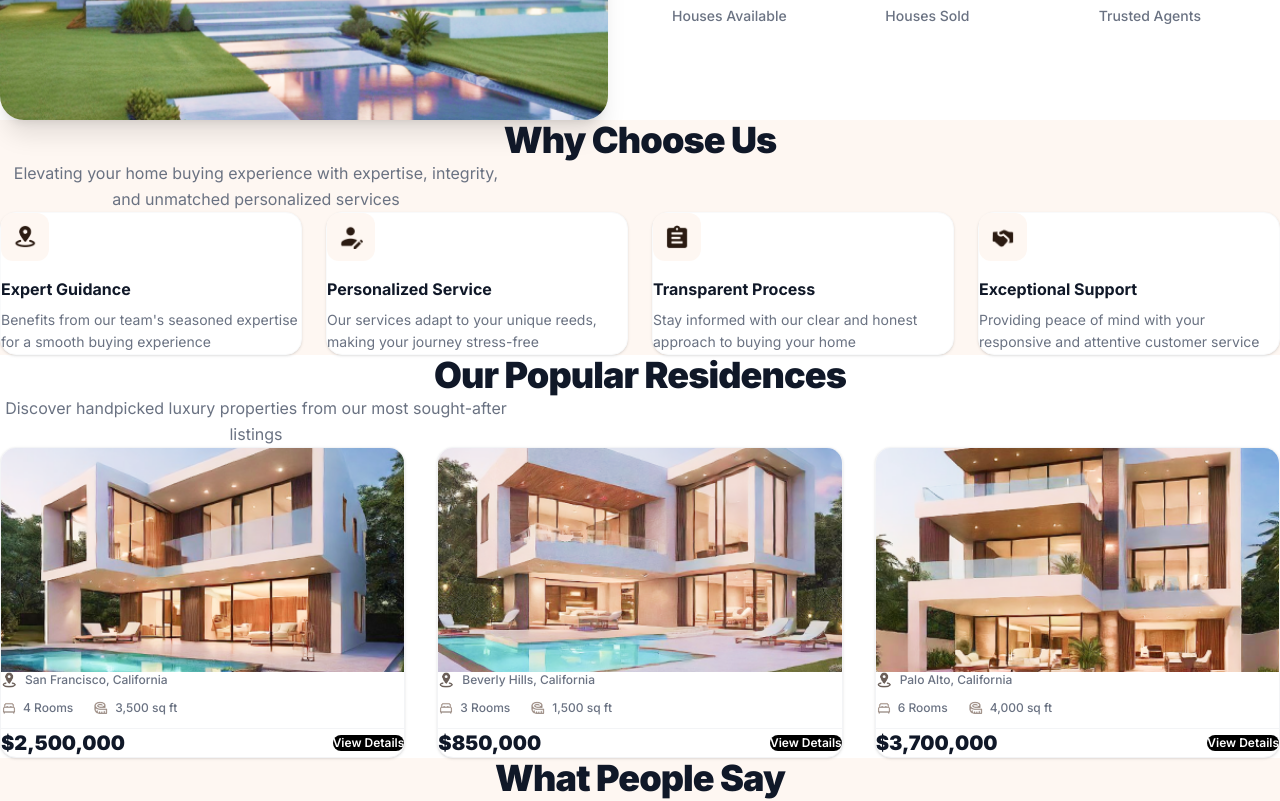
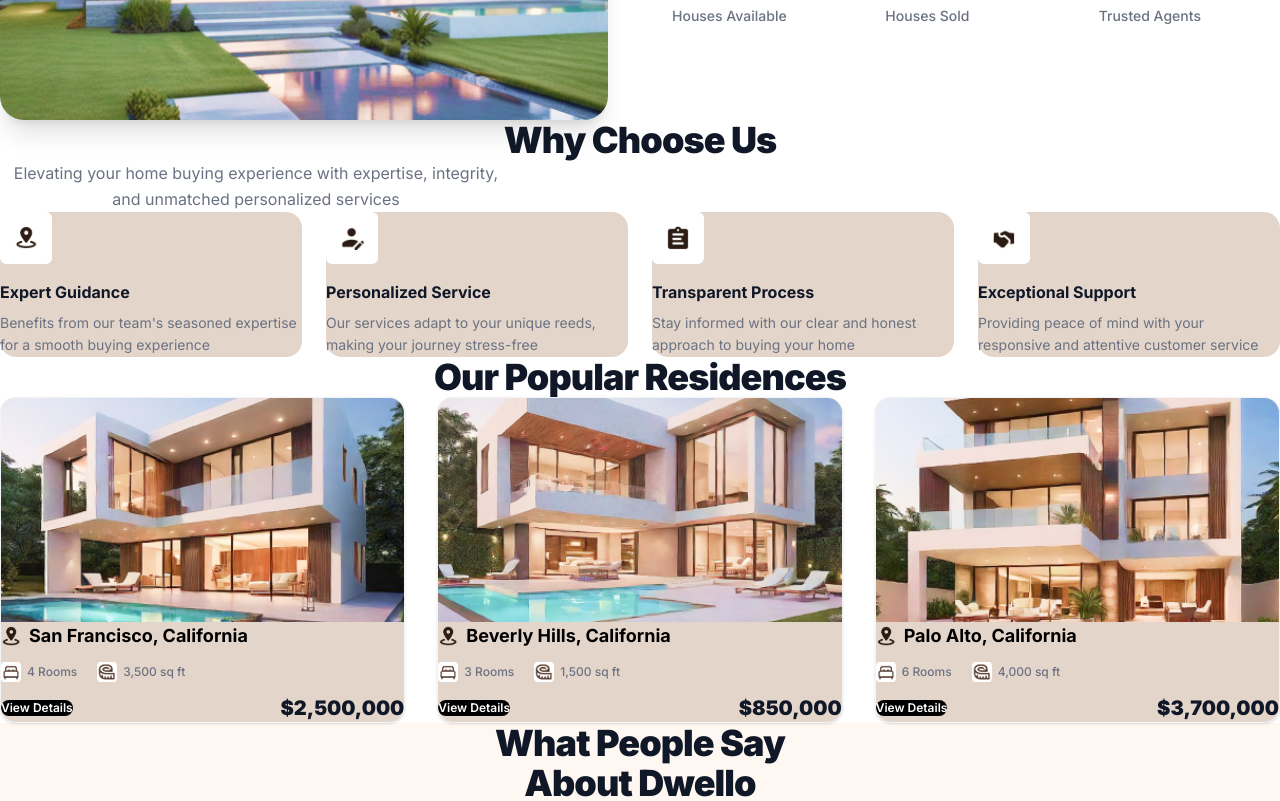
Before and after one commit to walidabdulkadir/real-estate-react-app, a React (Vite) app in the folder frontEnd/: page / in a window 1280 px wide. Shown: the part 1000-1801 px from the top of the page. Built offline with nearby package versions, Linux system fonts and the light colour scheme.

Commit message:
feat: update styling and layout for Residence and WhyUs components, enhance testimonials with profile images

```diff
--- a/frontEnd/src/components/About/Data.js
+++ b/frontEnd/src/components/About/Data.js
@@ -1,35 +1,41 @@
 import home1 from "../../assets/photo/home1.png";
 import home2 from "../../assets/photo/home2.png";
 import home3 from "../../assets/photo/home3.png";
+import profile1 from "../../assets/photo/profile1.png";
+import profile2 from "../../assets/photo/profile2.png";
+import profile3 from "../../assets/photo/profile3.png";
 import star from "../../assets/icons/Star.png";
 
 const testimonials = [
   {
     id: 1,
     img: home1,
+    profile: profile1,
     name: "Sarah Nguyen",
     location: "San Francisco",
     icon: star,
     comment:
-      "Working with Realta was an absolute dream. They found us the perfect home within our budget and made the entire process seamless.",
+      "Dwello truly cares about their clients. They listened to my needs and preferences and helped me find the perfect home in the Bay Area. Their professionalism and attention to detail are unmatched",
   },
   {
     id: 2,
     img: home2,
+    profile: profile2,
     name: "Michael Torres",
     location: "Beverly Hills",
     icon: star,
     comment:
-      "Incredible service from start to finish. The team truly understood what we were looking for and delivered beyond our expectations.",
+      "I had a fantastic experience working with Dwello. Their expertise and personalized service exceeded my expectations. I found my dream home quickly and smoothly. Highly recommended!",
   },
   {
     id: 3,
     img: home3,
+    profile: profile3,
     name: "Emily Johnson",
     location: "Palo Alto",
     icon: star,
     comment:
-      "Realta helped us navigate a competitive market with ease. Professional, responsive, and genuinely caring agents.",
+      "Dwello made my dream of owning a home a reality! Their team provided exceptional support and guided me through every step of the process. I couldn't be happier with my new home!",
   },
 ];
 
--- a/frontEnd/src/components/Residence/ResidanceList.jsx
+++ b/frontEnd/src/components/Residence/ResidanceList.jsx
@@ -4,19 +4,17 @@ import ResidenceCard from "./ResidenceCard.jsx";
 
 function ResidanceList() {
   return (
-    <section id="residences" className="w-full bg-white py-16 sm:py-20 lg:py-24">
+    <section
+      id="residences"
+      className="w-full bg-[#ffffff] py-16 sm:py-20 lg:py-24"
+    >
       <div className="max-w-7xl mx-auto px-6 sm:px-8 lg:px-12">
-        {/* Section Header */}
         <div className="text-center mb-10 sm:mb-14">
           <h2 className="font-black text-3xl sm:text-4xl text-gray-900 tracking-tight">
             Our Popular Residences
           </h2>
-          <p className="mt-4 text-sm sm:text-base text-gray-500 max-w-lg mx-auto leading-relaxed">
-            Discover handpicked luxury properties from our most sought-after listings
-          </p>
         </div>
 
-        {/* Cards Grid */}
         <div className="grid grid-cols-1 sm:grid-cols-2 lg:grid-cols-3 gap-6 sm:gap-8">
           {houses.map((house, index) => (
             <ResidenceCard key={index} house={house} />
--- a/frontEnd/src/components/Residence/ResidenceCard.jsx
+++ b/frontEnd/src/components/Residence/ResidenceCard.jsx
@@ -2,13 +2,13 @@ import React from "react";
 
 function ResidenceCard({ house }) {
   return (
-    <div className="bg-white rounded-2xl overflow-hidden shadow-sm hover:shadow-xl transition-shadow duration-300 cursor-pointer group border border-gray-100">
+    <div className="bg-[#e4d5ca] rounded-2xl overflow-hidden shadow-sm  cursor-pointer group border border-gray-100">
       {/* Property Image */}
       <div className="relative overflow-hidden h-52 sm:h-56">
         <img
           src={house.image}
           alt={house.location}
-          className="w-full h-full object-cover group-hover:scale-105 transition-transform duration-500"
+          className="w-full h-full object-cover "
         />
       </div>
 
@@ -16,30 +16,46 @@ function ResidenceCard({ house }) {
       <div className="p-5 sm:p-6 flex flex-col gap-3">
         {/* Location */}
         <div className="flex items-center gap-2">
-          <img src={house.icon} alt="location icon" className="w-4 h-4 object-contain opacity-70" />
-          <span className="text-xs font-medium text-gray-500 truncate">{house.location}</span>
+          <img
+            src={house.icon}
+            alt="location icon"
+            className="w-5 h-5  object-contain "
+          />
+          <span className="text-lg font-bold   truncate">{house.location}</span>
         </div>
 
         {/* Room & Size Info */}
         <div className="flex items-center gap-5">
-          <div className="flex items-center gap-1.5">
-            <img src={house.room} alt="rooms icon" className="w-4 h-4 object-contain opacity-60" />
-            <span className="text-xs text-gray-500 font-medium">{house.amountRooms}</span>
+          <div className="flex items-center gap-1.5 ">
+            <img
+              src={house.room}
+              alt="rooms icon"
+              className="w-5 h-5  object-contain bg-white rounded-sm"
+            />
+            <span className="text-xs text-gray-500 font-medium">
+              {house.amountRooms}
+            </span>
           </div>
           <div className="flex items-center gap-1.5">
-            <img src={house.size} alt="size icon" className="w-4 h-4 object-contain opacity-60" />
-            <span className="text-xs text-gray-500 font-medium">{house.sizeLength}</span>
+            <img
+              src={house.size}
+              alt="size icon"
+              className="w-5 h-5  object-contain bg-white rounded-sm"
+            />
+            <span className="text-xs text-gray-500 font-medium">
+              {house.sizeLength}
+            </span>
           </div>
         </div>
 
         {/* Price + CTA */}
-        <div className="flex items-center justify-between pt-1 border-t border-gray-100 mt-1">
-          <span className="font-black text-lg sm:text-xl text-gray-900">{house.money}</span>
-          <button
-            className="bg-black text-white text-xs font-semibold px-4 py-2 rounded-lg hover:bg-gray-800 active:scale-95 transition-all duration-200 cursor-pointer flex-shrink-0"
-          >
+        <div className="flex items-center justify-between pt-3 ">
+          <button className="bg-black text-white text-xs font-semibold px-4 py-2 rounded-lg hover:bg-gray-800 active:scale-95 transition-all duration-200 cursor-pointer shrink-0">
             View Details
           </button>
+          <span className="font-black text-lg sm:text-xl text-gray-900">
+            {house.money}
+          </span>
         </div>
       </div>
     </div>
--- a/frontEnd/src/components/WhyUs/WhyUsCard.jsx
+++ b/frontEnd/src/components/WhyUs/WhyUsCard.jsx
@@ -2,16 +2,20 @@ import React from "react";
 
 function WhyUsCard({ service }) {
   return (
-    <div className="bg-white rounded-2xl p-6 sm:p-7 flex flex-col items-start gap-4 shadow-sm hover:shadow-md transition-shadow duration-300 cursor-default group border border-gray-50">
-      {/* Icon Container */}
-      <div className="w-12 h-12 bg-[#fef7f2] rounded-xl flex items-center justify-center flex-shrink-0 group-hover:bg-[#f0e8e2] transition-colors duration-300">
-        <img src={service.img} alt={service.title} className="w-6 h-6 object-contain" />
+    <div className=" bg-[#e4d5ca] rounded-2xl p-6 sm:p-7 flex flex-col items-start gap-4 ">
+      <div className="w-13 h-13 bg-[#ffffff] rounded-md flex items-center justify-center shrink-0 ">
+        <img
+          src={service.img}
+          alt={service.title}
+          className="w-6 h-6 object-contain"
+        />
       </div>
 
-      {/* Content */}
       <div className="flex flex-col gap-2">
         <h3 className="font-bold text-base text-gray-900">{service.title}</h3>
-        <p className="text-sm text-gray-500 leading-relaxed">{service.detail}</p>
+        <p className="text-sm text-gray-500 leading-relaxed">
+          {service.detail}
+        </p>
       </div>
     </div>
   );
--- a/frontEnd/src/components/WhyUs/WhyUsList.jsx
+++ b/frontEnd/src/components/WhyUs/WhyUsList.jsx
@@ -4,20 +4,21 @@ import WhyUsCard from "./WhyUsCard.jsx";
 
 function WhyUsList() {
   return (
-    <section id="why-us" className="w-full bg-[#fef7f2] py-16 sm:py-20 lg:py-24">
+    <section
+      id="why-us"
+      className="w-full bg-[#ffffff] py-16 sm:py-20 lg:py-24"
+    >
       <div className="max-w-7xl mx-auto px-6 sm:px-8 lg:px-12">
-        {/* Section Header */}
         <div className="text-center mb-10 sm:mb-14">
           <h2 className="font-black text-3xl sm:text-4xl text-gray-900 tracking-tight">
             Why Choose Us
           </h2>
           <p className="mt-3 sm:mt-4 text-sm sm:text-base text-gray-500 max-w-lg mx-auto leading-relaxed">
-            Elevating your home buying experience with expertise, integrity,
-            and unmatched personalized services
+            Elevating your home buying experience with expertise, integrity, and
+            unmatched personalized services
           </p>
         </div>
 
-        {/* Cards Grid */}
         <div className="grid grid-cols-1 sm:grid-cols-2 lg:grid-cols-4 gap-5 sm:gap-6">
           {services.map((service) => (
             <WhyUsCard key={service.id} service={service} />
```
